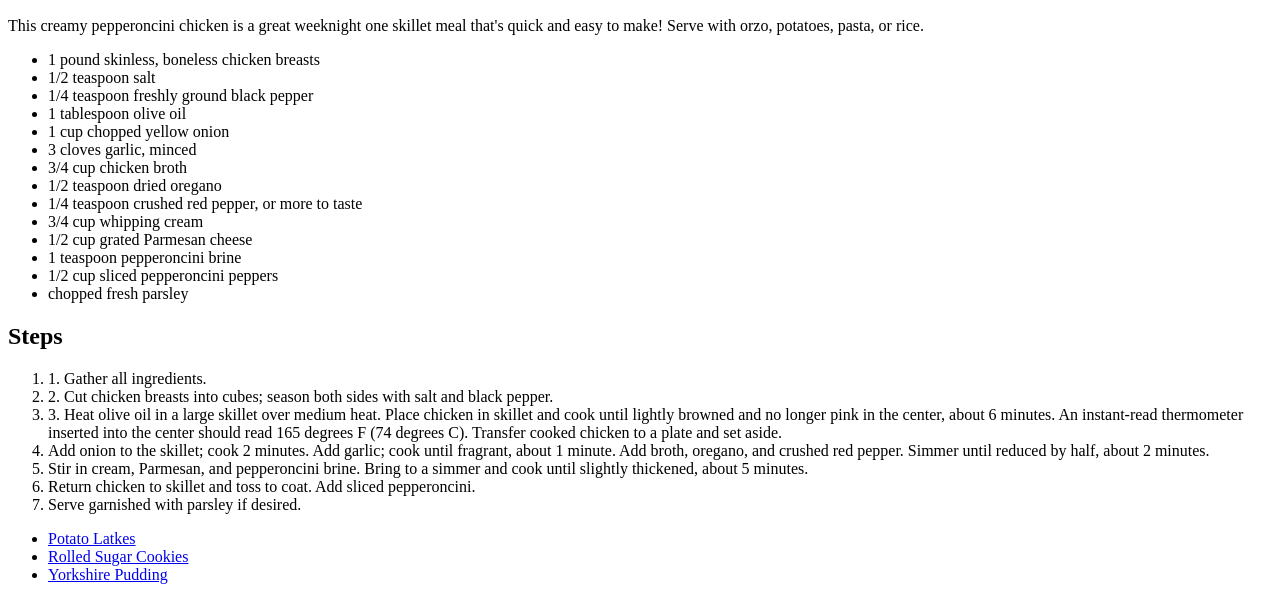
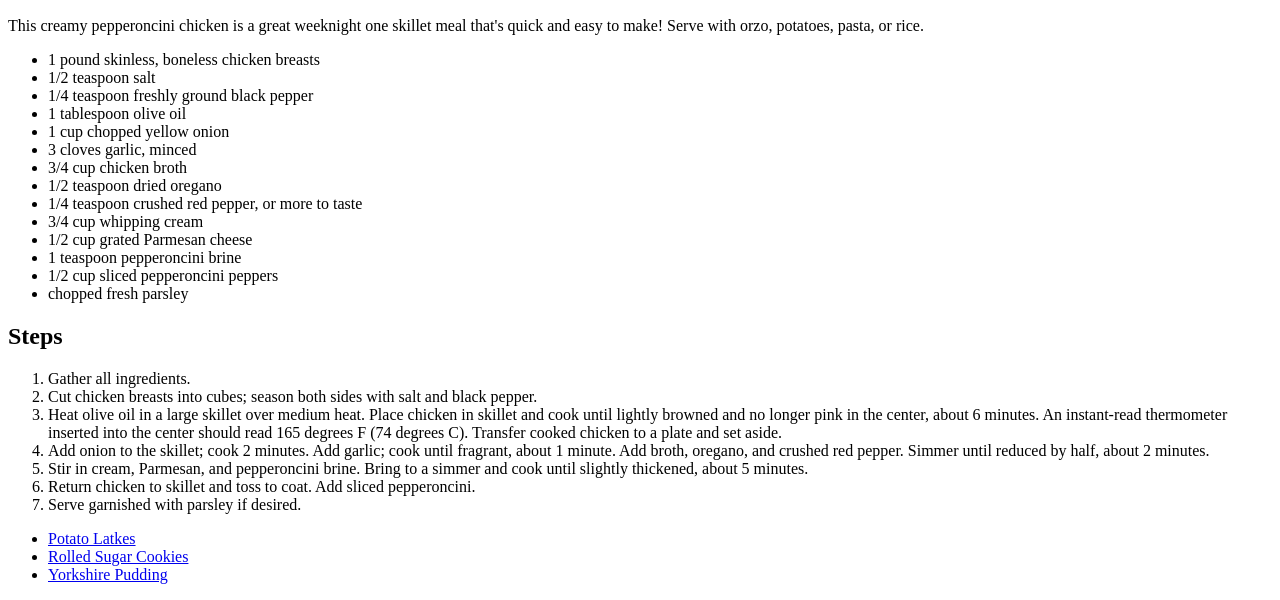
Before and after one commit to kdlndz/odin-recipes, a plain HTML site: page recipes/creamy-pepperoncini-chicken.html in a window 1280 px wide. Shown: the part 460-1060 px from the top of the page. Drawn offline with Linux system fonts and the light colour scheme.

Commit message:
Add recipes/creamy-pepperoncini-chicken.html

```diff
--- a/recipes/creamy-pepperoncini-chicken.html
+++ b/recipes/creamy-pepperoncini-chicken.html
@@ -32,9 +32,9 @@
                         </ul>
                     <h2>Steps</h2>
                         <ol>
-                            <li>1. Gather all ingredients.</li>
-                            <li>2. Cut chicken breasts into cubes; season both sides with salt and black pepper.</li>
-                            <li>3. Heat olive oil in a large skillet over medium heat. Place chicken in skillet and cook until lightly browned and no longer pink in the center, about 6 minutes. An instant-read thermometer inserted into the center should read 165 degrees F (74 degrees C). Transfer cooked chicken to a plate and set aside.</li>
+                            <li>Gather all ingredients.</li>
+                            <li>Cut chicken breasts into cubes; season both sides with salt and black pepper.</li>
+                            <li>Heat olive oil in a large skillet over medium heat. Place chicken in skillet and cook until lightly browned and no longer pink in the center, about 6 minutes. An instant-read thermometer inserted into the center should read 165 degrees F (74 degrees C). Transfer cooked chicken to a plate and set aside.</li>
                             <li>Add onion to the skillet; cook 2 minutes. Add garlic; cook until fragrant, about 1 minute. Add broth, oregano, and crushed red pepper. Simmer until reduced by half, about 2 minutes.</li>
                             <li>Stir in cream, Parmesan, and pepperoncini brine. Bring to a simmer and cook until slightly thickened, about 5 minutes.</li>
                             <li>Return chicken to skillet and toss to coat. Add sliced pepperoncini.</li>
```
